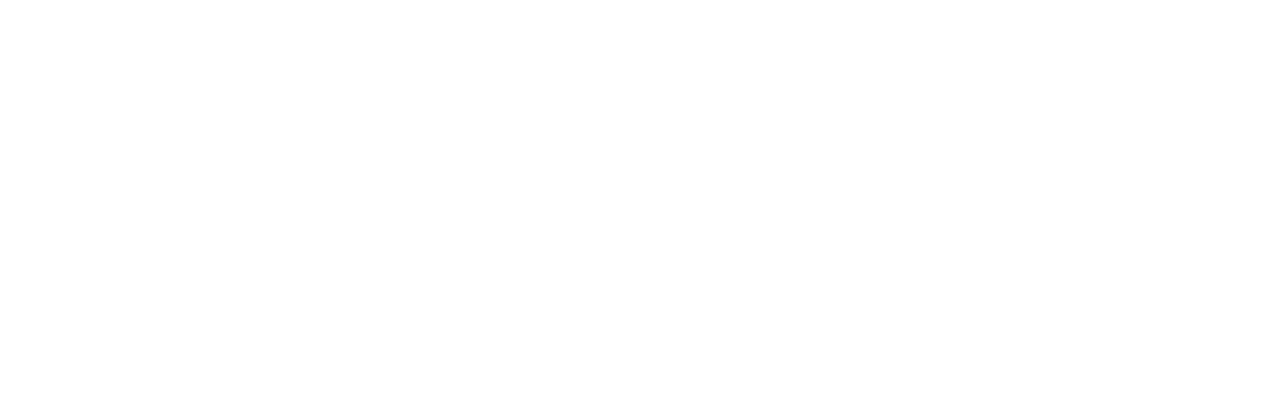
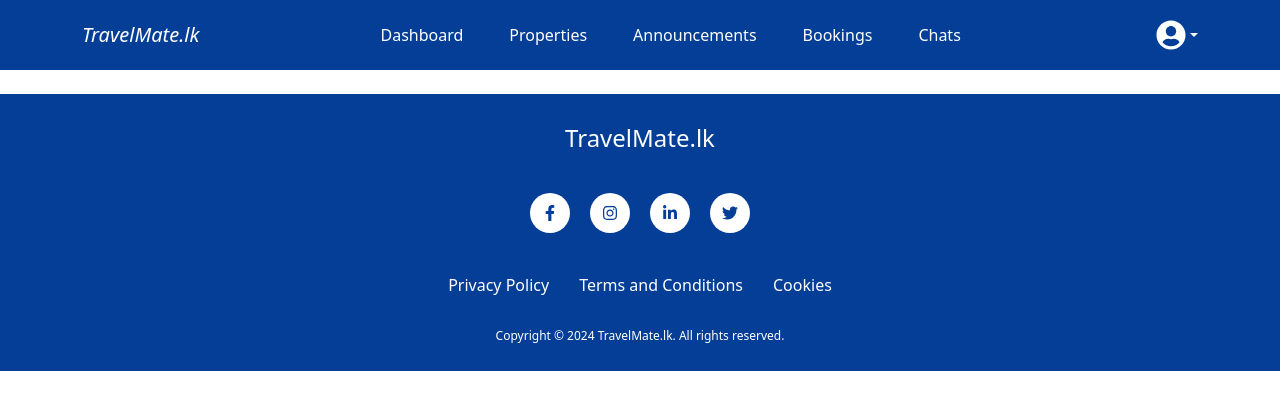
Before and after one commit to chamikasrimantha/travelmate-frontend, a React (Create React App) app: page /partner/dashboard in a window 1280 px wide. Before the commit this address had no page. Shown: the top 410 px of the page. Built offline with nearby package versions, Linux system fonts and the light colour scheme.

Commit message:
partner dash & some changes added

```diff
--- a/src/App.js
+++ b/src/App.js
@@ -15,6 +15,7 @@
 import UserBookings from './pages/user/user.booking/UserBookings';
 import UserBooking from './pages/user/user.booking/UserBooking';
 import UserProfile from './pages/user/user.profile/UserProfile';
+import PartnerDashboard from './pages/partner/partner.dashboard/PartnerDashboard';
 
 function App() {
   return (
@@ -24,6 +25,7 @@
 
           <Route path='/signup' element={<UserSignUp/>} />
           <Route path='/signin' element={<UserSignIn/>} />
+
           <Route path='/' element={<UserHome/>} />
           <Route path='/city/:id' element={<UserCity/>} />
           <Route path='/cities' element={<UserCities/>} />
@@ -37,6 +39,8 @@
           <Route path='/partner/signup' element={<PartnerSignUp/>} />
           <Route path='/partner/signin' element={<PartnerSignIn/>} />
 
+          <Route path='/partner/dashboard' element={<PartnerDashboard/>} />
+
           <Route path='/admin/signin' element={<AdminSignIn/>} />
 
         </Routes>
--- /dev/null
+++ b/src/components/navbar/NavBarPartner.js
@@ -0,0 +1,86 @@
+import React from 'react';
+import { Navbar, Container, Nav, OverlayTrigger, Tooltip, Dropdown, Button } from 'react-bootstrap';
+import { FaUserCircle } from 'react-icons/fa';
+import { useNavigate } from 'react-router-dom';
+
+export default function NavBarPartner() {
+
+    const navigate = useNavigate();
+
+    const dashboard = () => {
+        navigate('/partner/dashboard');
+    }
+
+    const properties = () => {
+        navigate('/partner/properties');
+    }
+
+    const announcements = () => {
+        navigate('/partner/announcements');
+    }
+
+    const bookings = () => {
+        navigate('/partner/bookings');
+    }
+
+    const chats = () => {
+        navigate('/partner/chats');
+    }
+
+    const gotoSignIn = () => {
+        navigate('/partner/signin');
+    }
+
+    const gotoSignUp = () => {
+        navigate('/partner/signup');
+    }
+
+    const gotoProfile = () => {
+        navigate('/partner/profile');
+    }
+
+    const isSignedIn = true; // check
+
+    return (
+        <Navbar expand="lg" style={{ backgroundColor: '#043E96', minHeight: '70px' }} variant="dark">
+            <Container>
+                <Navbar.Brand href="" onClick={dashboard} style={{ color: 'white', fontStyle: 'italic', fontWeight: 500, cursor: 'pointer' }}>
+                    TravelMate.lk
+                </Navbar.Brand>
+                <Navbar.Toggle aria-controls="basic-navbar-nav" />
+                <Navbar.Collapse id="basic-navbar-nav">
+                    <Nav className="mx-auto">
+                        <Nav.Link href="" onClick={dashboard} style={{ color: 'white', marginRight: '30px' }}>Dashboard</Nav.Link>
+                        <Nav.Link href="" onClick={properties} style={{ color: 'white', marginRight: '30px' }}>Properties</Nav.Link>
+                        <Nav.Link href="" onClick={announcements} style={{ color: 'white', marginRight: '30px' }}>Announcements</Nav.Link>
+                        <Nav.Link href="" onClick={bookings} style={{ color: 'white', marginRight: '30px' }}>Bookings</Nav.Link>
+                        <Nav.Link href="" onClick={chats} style={{ color: 'white', marginRight: '30px' }}>Chats</Nav.Link>
+                    </Nav>
+                    <Nav>
+                        {isSignedIn ? (
+                            <Dropdown align="end">
+                                <OverlayTrigger
+                                    placement="bottom"
+                                    overlay={<Tooltip id="tooltip-bottom">User settings</Tooltip>}
+                                >
+                                    <Dropdown.Toggle as="div" style={{ color: 'white', display: 'flex', alignItems: 'center', cursor: 'pointer' }}>
+                                        <FaUserCircle size={30} />
+                                    </Dropdown.Toggle>
+                                </OverlayTrigger>
+                                <Dropdown.Menu style={{ minWidth: '200px', right: 0, left: 'auto' }}>
+                                    <Dropdown.Item onClick={gotoProfile} href="">My profile settings</Dropdown.Item>
+                                    <Dropdown.Item onClick={gotoSignIn} href="">Logout</Dropdown.Item>
+                                </Dropdown.Menu>
+                            </Dropdown>
+                        ) : (
+                            <div style={{ display: 'flex', gap: '10px' }}>
+                                <Button onClick={gotoSignIn} variant="light" style={{ color: '#043E96' }}>Sign In</Button>
+                                <Button onClick={gotoSignUp} variant="light" style={{ color: '#043E96' }}>Sign Up</Button>
+                            </div>
+                        )}
+                    </Nav>
+                </Navbar.Collapse>
+            </Container>
+        </Navbar>
+    );
+}
--- a/src/components/property/Property.js
+++ b/src/components/property/Property.js
@@ -181,7 +181,7 @@
                         </Col>
                         <Col xs={6} style={{ textAlign: 'right', paddingRight: '6%', marginTop: '25px' }}>
                             <Form inline>
-                                <FormControl type="text" placeholder="Search for more cities" className="mr-sm-2" style={{ borderRadius: '20px' }} />
+                                <FormControl type="text" placeholder="Search for more properties" className="mr-sm-2" style={{ borderRadius: '20px' }} />
                             </Form>
                         </Col>
                     </Row>
--- /dev/null
+++ b/src/pages/partner/partner.dashboard/PartnerDashboard.js
@@ -0,0 +1,13 @@
+import React from 'react';
+import NavBarPartner from '../../../components/navbar/NavBarPartner';
+import Footer from '../../../components/footer/Footer';
+
+export default function PartnerDashboard() {
+    return (
+        <div>
+            <NavBarPartner />
+            <br />
+            <Footer />
+        </div>
+    )
+}
```
